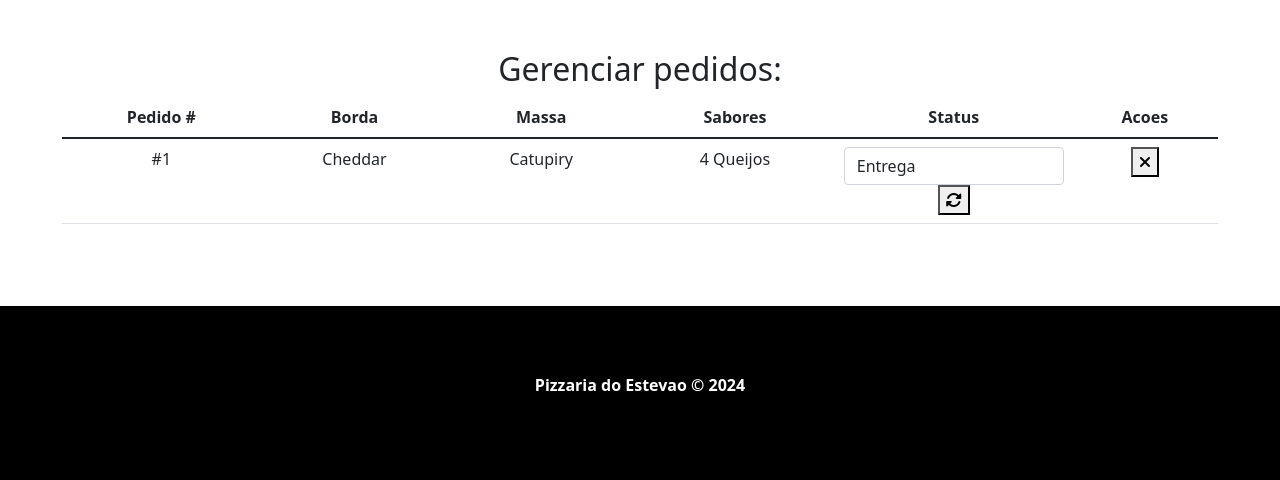
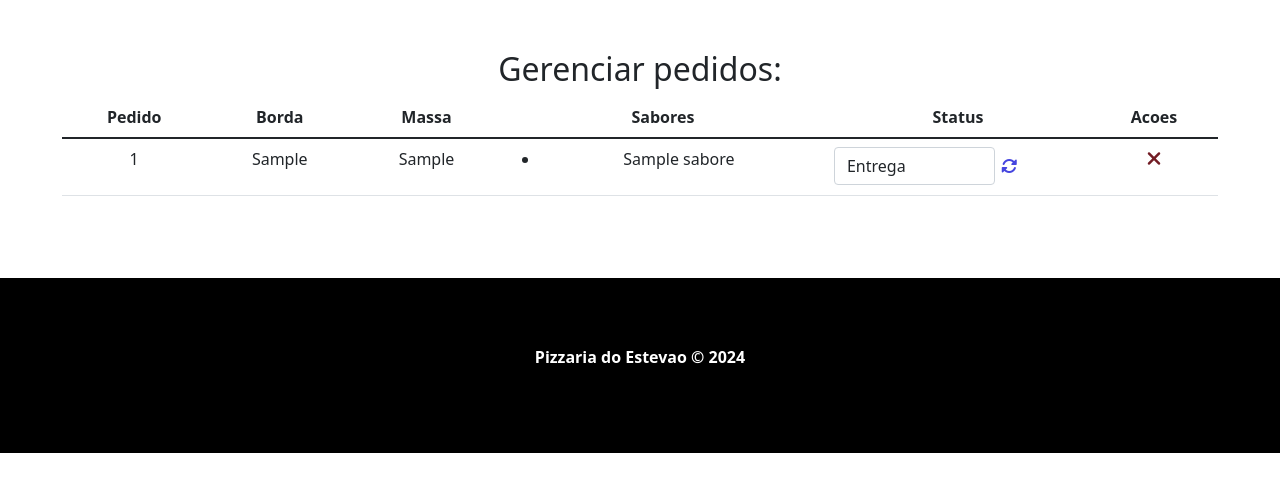
Before and after one commit to EstevaoA98/PROJETO-Pizzaria, a PHP site: page /dashboard.php in a window 1280 px wide. Shown: the part 75-555 px from the top of the page. Run offline with PHP 8.4, Linux system fonts and the light colour scheme; tables that the repository leaves empty or names only in its code hold one stand-in row (values such as "Sample post"); some libraries are stand-ins or nearby versions.

Commit message:
implementação de comandos

```diff
--- a/css/style.css
+++ b/css/style.css
@@ -86,7 +86,25 @@ html, body{
     margin-bottom: 0;
 }
 
-
+/*DASHBOARD*/
+.delete-btn, .update-btn {
+    border: none;
+    background-color: transparent;
+}
+.delete-btn i{
+    color:#721c24;
+    font-size:  20px;
+}
+.update-btn i {
+    color: rgb(69, 69, 223); /* Corrigido para usar RGB */
+}
+.update-form{
+    display: flex;
+    flex-direction: row;
+}
+.status-input{
+    width: 65%;
+}
 /*FOOTER*/
 footer{
     position: relative;
--- a/dashboard.php
+++ b/dashboard.php
@@ -1,5 +1,8 @@
 <?php
+
 include_once("templates/header.php");
+include_once("process/orden.php");
+
 ?>
 <div id="main-conteiner">
     <div class="conteiner">
@@ -11,7 +14,7 @@ include_once("templates/header.php");
                 <table class="table">
                     <thead>
                         <tr>
-                            <th scope="col"><span>Pedido</span> #</th>
+                            <th scope="col"><span>Pedido</span></th>
                             <th scope= "col">Borda</th>
                             <th scope= "col">Massa</th>
                             <th scope= "col">Sabores</th>
@@ -20,19 +23,27 @@ include_once("templates/header.php");
                         </tr>
                     </thead>
                     <tbody>
+                        <?php foreach ($pizzas as $pizza): ?>
                         <tr>
-                            <td>#1</td>
-                            <td>Cheddar</td>
-                            <td>Catupiry</td>
-                            <td>4 Queijos</td>
+                            <td><?=$pizza["id"]?></td>
+                            <td><?=$pizza["borda"]?></td>
+                            <td><?=$pizza["massa"]?></td>
+                            <td>
+                                <ul>
+                                    <?php foreach($pizza["sabores"] as $sabor): ?>
+                                        <li><?= $sabor;?></li>
+                                    <?php endforeach; ?>
+
+                                </ul>
+                            </td>
                             <td>
                                 <form action="process/orden.php" method= "POST" class="form-group update-form">
-                                    <input type="hidden" name="type" value="upadate">
+                                    <input type="hidden" name="type" value="update">
                                     <input type="hidden" name="id" value="1">
                                     <select name="status" class="form-control status-input">
                                         <option value="">Entrega</option>
                                     </select>
-                                    <button type="submit" class="upadate-btn">
+                                    <button type="submit" class="update-btn">
                                         <i class= "fas fa-sync-alt"></i>
                                     </button>
                                 </form>
@@ -47,6 +58,7 @@ include_once("templates/header.php");
                                 </form>
                             </td>
                         </tr>
+                        <?php endforeach; ?>
                     </tbody>
                 </table>
             </div>
```
Also changed, not shown: process/orden.php (+119 -1 lines).
